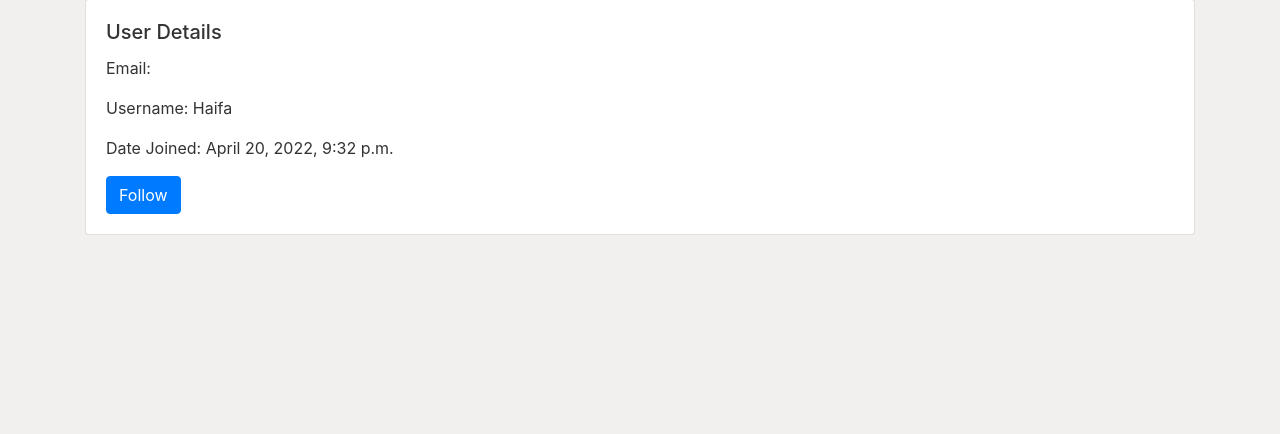
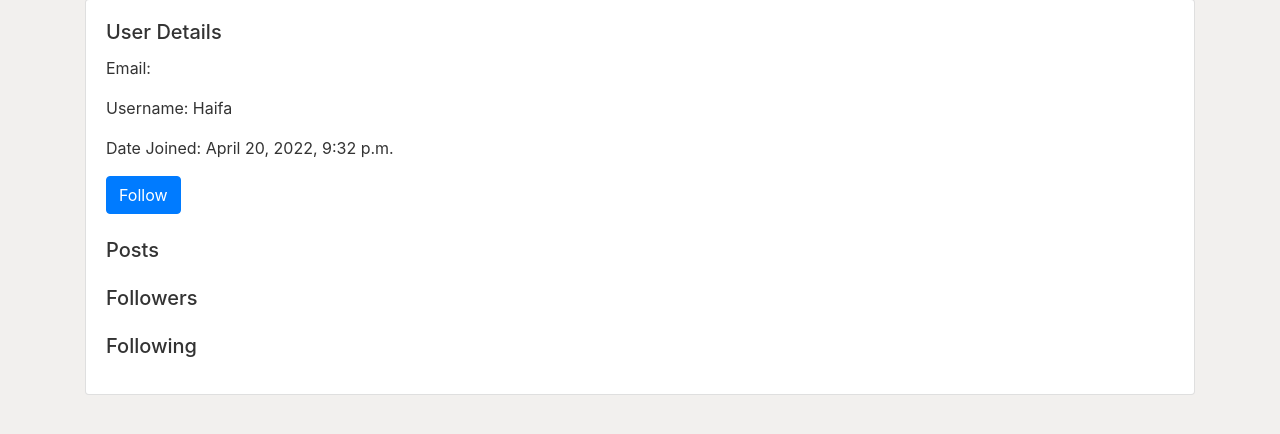
Before and after one commit to zaidejaz/VaccineAppUpdate, a Django app: page /profile/2/ in a window 1280 px wide. Shown: the part 121-555 px from the top of the page. Run offline with Django 3.2, Linux system fonts and the light colour scheme; data comes from the database, SQL or seed files in the repository; some libraries are stand-ins or nearby versions.

Commit message:
added profile

```diff
--- a/user/templates/user/accounts/profile.html
+++ b/user/templates/user/accounts/profile.html
@@ -1,7 +1,6 @@
 {% extends "user/base.html" %}
 {% block content %}
 <div class="container">
-
     <div class="card">
         <div class="card-body">
             <h5 class="card-title">User Details</h5>
@@ -10,7 +9,37 @@
             <p class="card-text">Date Joined: {{ user_data.date_joined }}</p>
 
             <a href="/follow/{{ user_data.id }}/" class="btn btn-primary">Follow</a>
+
+            <!-- Display User's Posts -->
+            <h5 class="card-title mt-4">Posts</h5>
+            <ul>
+                {% for post in user_posts %}
+                    <li>
+                        <a href="{% url 'post-detail' post.id %}">{{ post.juza }} - {{ post.surah }} by {{ post.reader }}</a>
+                    </li>
+                {% endfor %}
+            </ul>
+
+            <!-- Display User's Followers -->
+            <h5 class="card-title mt-4">Followers</h5>
+            <ul>
+                {% for follower in followers %}
+                    <li>
+                        <a href="{% url 'profile' follower.id %}">{{ follower.username }}</a>
+                    </li>
+                {% endfor %}
+            </ul>
+
+            <!-- Display Users the Current User is Following -->
+            <h5 class="card-title mt-4">Following</h5>
+            <ul>
+                {% for following in follows %}
+                    <li>
+                        <a href="{% url 'profile' following.id %}">{{ following.username }}</a>
+                    </li>
+                {% endfor %}
+            </ul>
         </div>
     </div>
 </div>
-{% endblock content %}
+{% endblock %}
--- a/user/views.py
+++ b/user/views.py
@@ -50,13 +50,31 @@
     else:
         # Render the HTML form
         return render(request, 'user/accounts/upload_profile_pic.html')
-def profile(request,id):
+
+def profile(request, id):
+    # Retrieve the user based on the provided ID
     user_data = User.objects.get(id=id)
+
+    # Retrieve the user's posts
+    user_posts = Post.objects.filter(author=user_data)
+
+    # Retrieve the list of followers (users who follow the current user)
+    followers = user_data.followers.all()
+
+    # Retrieve the list of follows (users the current user is following)
+    follows = user_data.following.all()
+
+    # Pass user data, user posts, followers, and follows to the template
     context = {
-        'user_data' : user_data,
+        'user_data': user_data,
+        'user_posts': user_posts,
+        'followers': followers,
+        'follows': follows,
+    }
 
-    }
-    return render(request,'user/accounts/profile.html',context)
+    print(context)
+    # Render the profile.html template with the context
+    return render(request, 'user/accounts/profile.html', context)
 
 def follow_user(request, user_id):
     # Get the user to follow
```
Also changed, not shown: 1 other file.
